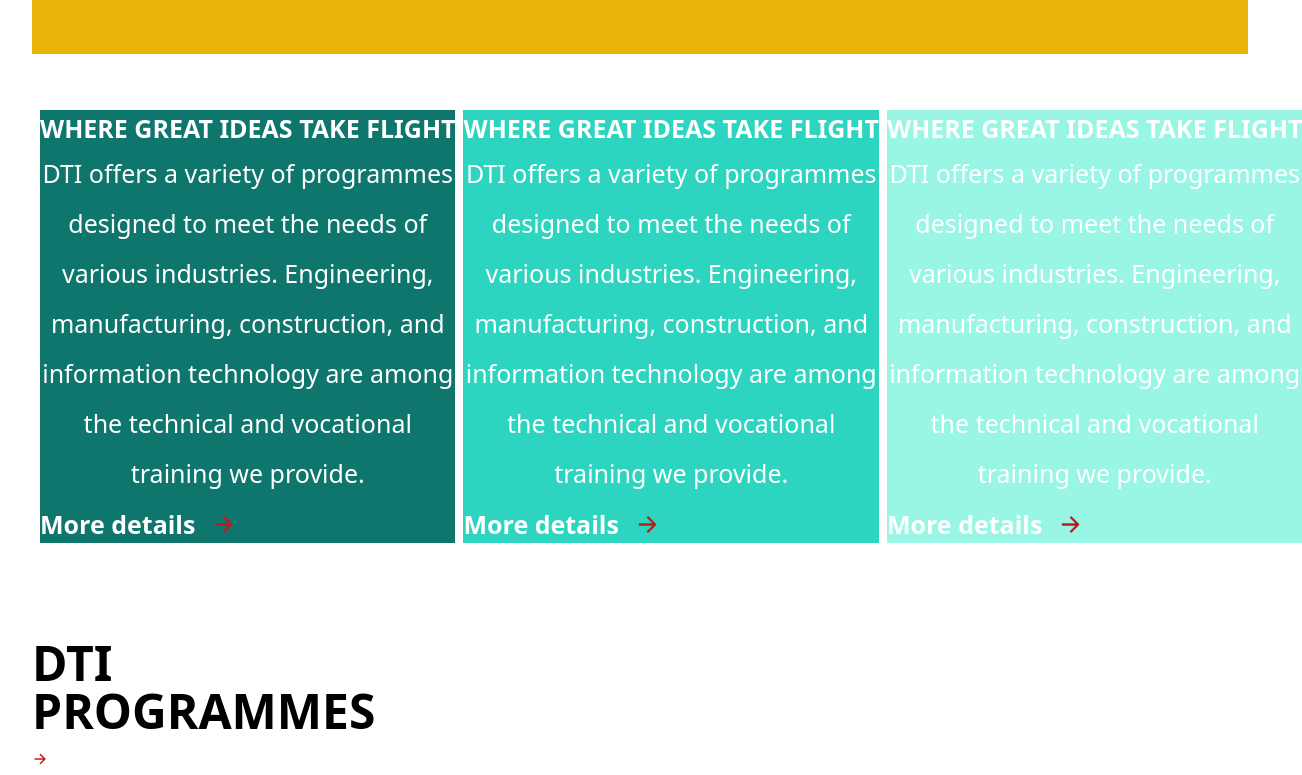
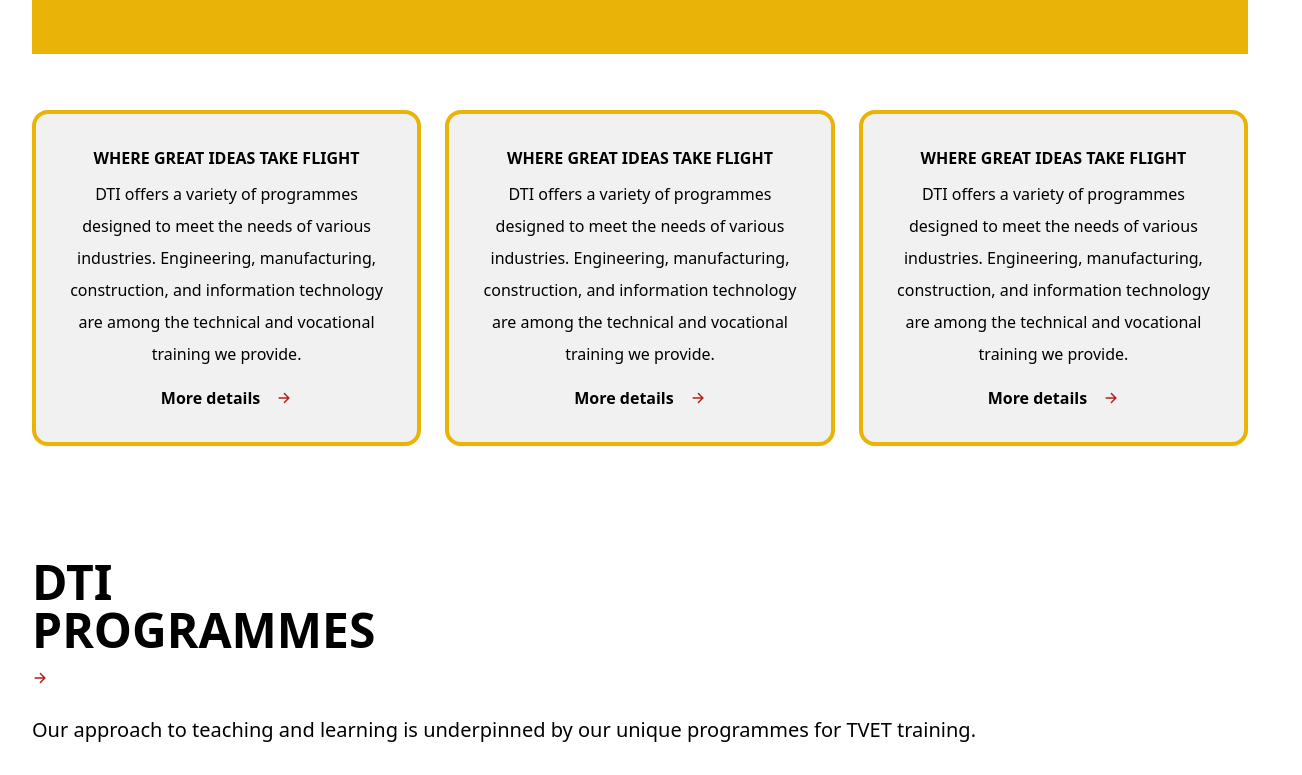
Before and after one commit to NextHubImpact/console-ghana, a React (Vite) app: page /applyhere in a window 1280 px wide. Shown: the part 1925-2700 px from the top of the page, 1302 px wide, since content can reach past the window. Built offline with nearby package versions, Linux system fonts and the light colour scheme.

Commit message:
revert code

```diff
--- a/src/components/Content.jsx
+++ b/src/components/Content.jsx
@@ -1,6 +1,5 @@
 import React, {useState, useEffect, useRef} from "react";
 import { IoArrowForward } from "react-icons/io5";
-import { Swiper, SwiperSlide } from 'swiper/react';
 
 import homeSide from "../assets/main/home-side.jpg";
 import campusImg from "../assets/homepage/slider/slider-3.jpg";
@@ -123,7 +122,7 @@
       </section>
 
        {/* campus tour */}
-      <section className="kkk">
+      <section className="">
       <div className="my-14 mx-8">
       <div className="  flex flex-col justify-between  mb-5 lg:flex-row items-center lg:py-14 bg-yellow-500">
           <div className="w-full lg:pl-4">
@@ -142,11 +141,11 @@
        {/* cards */}
       <section className="">
        <div className="mx-8">
-       <Swiper className="mt-14 mb-[6rem]  lg:flex justify-between gap-2 ">
+       <div className="mt-14 mb-[6rem]  lg:flex justify-between gap-2 ">
           {highlightCard.map((val, index) => {
             const { title, article, link, icon } = val;
             return (
-              <swiper-slide key={index} className=" flex flex-col  items-center gap-2 bg-[#f1f1f1] p-8 rounded-[1rem] shadow-sm mb-4 border-4  border-yellow-500 lg:w-[32%] ">
+              <div key={index} className=" flex flex-col  items-center gap-2 bg-[#f1f1f1] p-8 rounded-[1rem] shadow-sm mb-4 border-4  border-yellow-500 lg:w-[32%] ">
                 <h2 className="font-semibold text-nowrap">{title}</h2>
                 <article className="leading-loose text-center">
                   {article}
@@ -155,10 +154,10 @@
                   {link}
                   {icon}
                 </div>
-              </swiper-slide>
+              </div>
             );
           })}
-        </Swiper>
+        </div>
        </div>
       </section>
 
```
